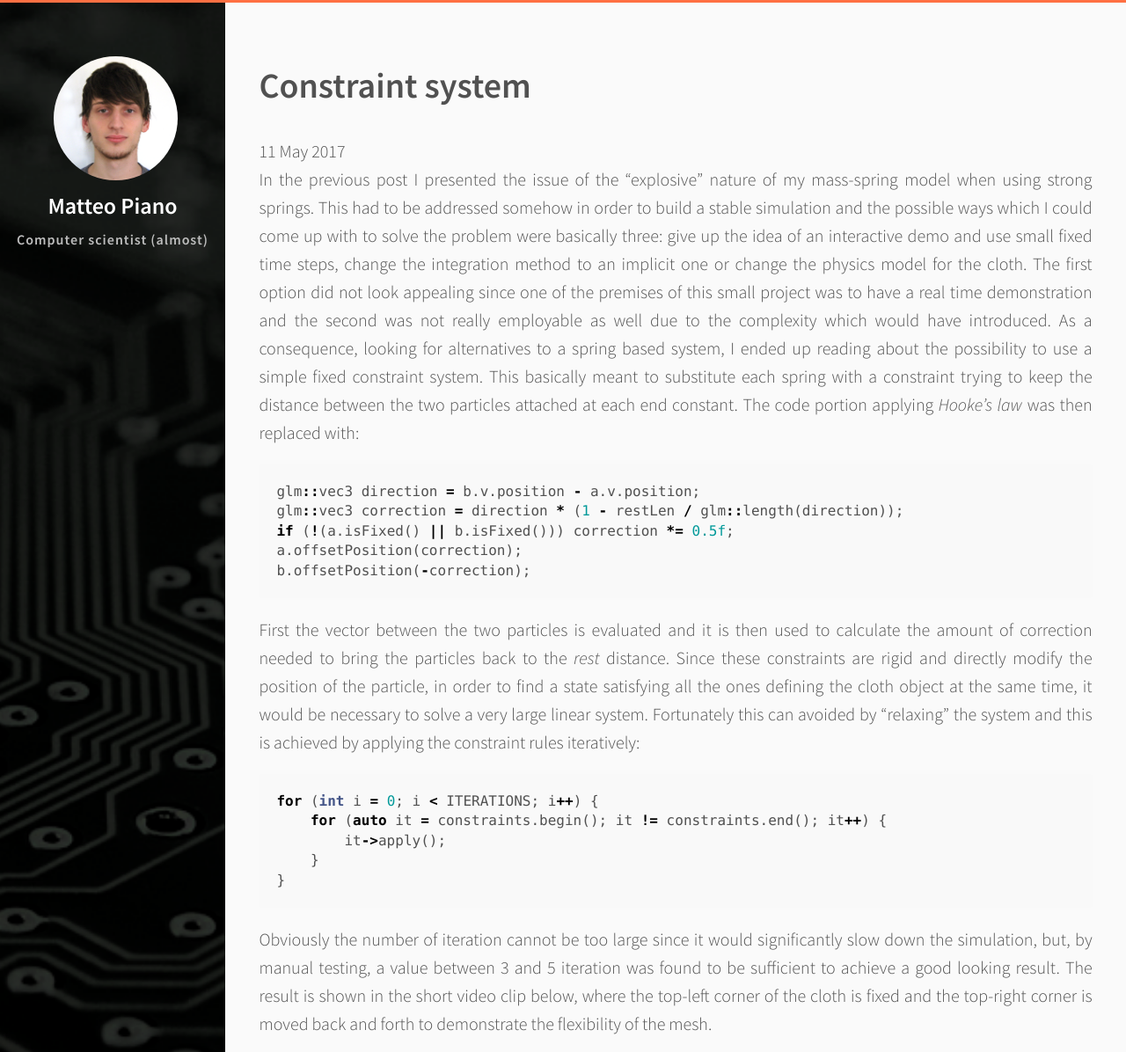
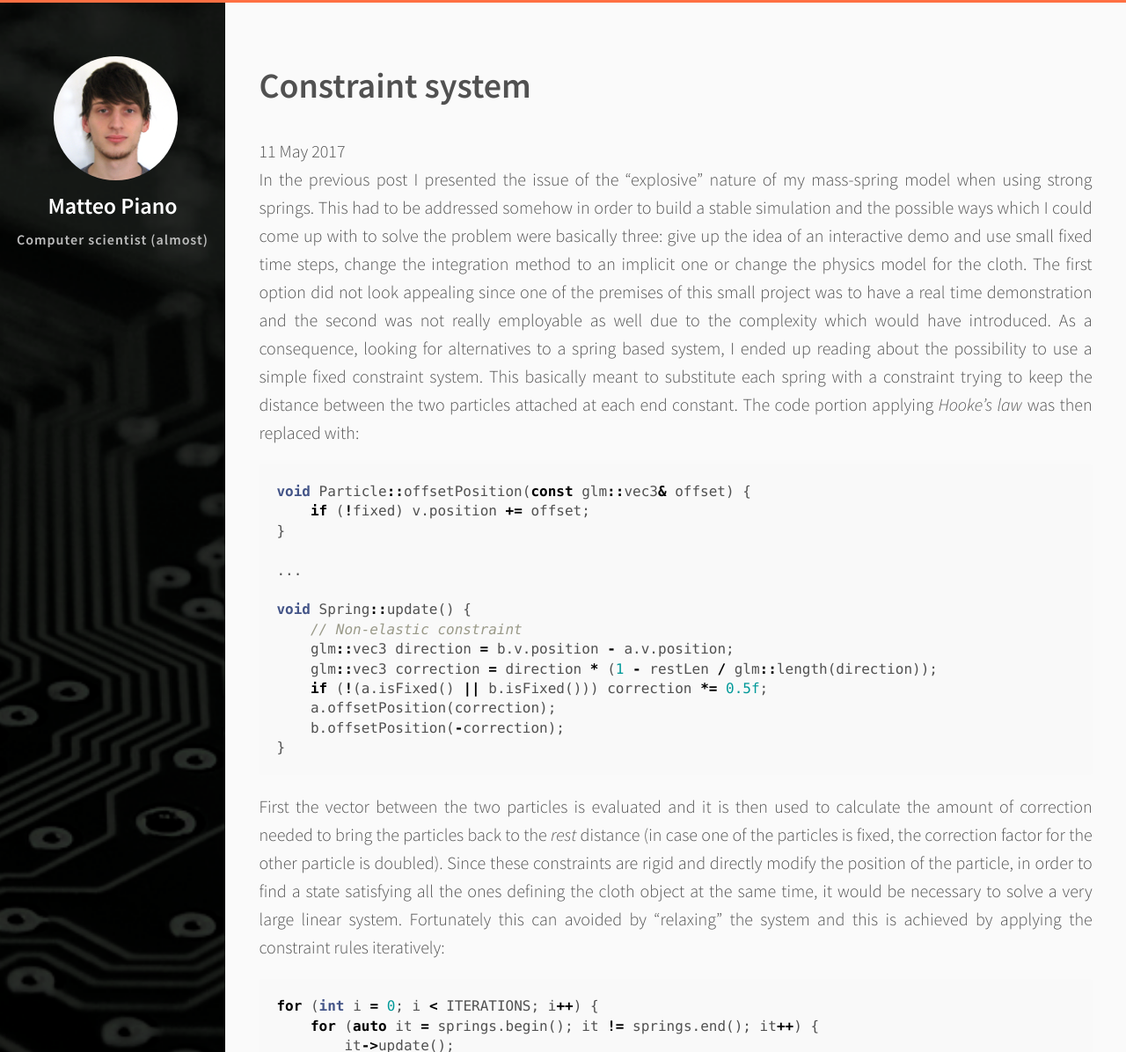
Before and after one commit to piax93/piax93.github.io, a Jekyll site: the page built from _posts/2017-05-11-dgi-constraints.md, in a window 1280 px wide, cut to the strip 0-1196 px from the top of the page. Shown: the whole strip at 88% size. Built offline with Jekyll 4.4.1, drawn with Linux system fonts in a browser that asks for light colours.

Commit message:
dgi constraints

````diff
--- a/_posts/2017-05-11-dgi-constraints.md
+++ b/_posts/2017-05-11-dgi-constraints.md
@@ -9,19 +9,28 @@ In the previous post I presented the issue of the "explosive" nature of my mass-
 As a consequence, looking for alternatives to a spring based system, I ended up reading about the possibility to use a simple fixed constraint system. This basically meant to substitute each spring with a constraint trying to keep the distance between the two particles attached at each end constant. The code portion applying _Hooke's law_ was then replaced with:
 
 ```c++
-glm::vec3 direction = b.v.position - a.v.position;
-glm::vec3 correction = direction * (1 - restLen / glm::length(direction));
-if (!(a.isFixed() || b.isFixed())) correction *= 0.5f;
-a.offsetPosition(correction);
-b.offsetPosition(-correction);
+void Particle::offsetPosition(const glm::vec3& offset) {
+    if (!fixed) v.position += offset;
+}
+
+...
+
+void Spring::update() {
+    // Non-elastic constraint
+    glm::vec3 direction = b.v.position - a.v.position;
+    glm::vec3 correction = direction * (1 - restLen / glm::length(direction));
+    if (!(a.isFixed() || b.isFixed())) correction *= 0.5f;
+    a.offsetPosition(correction);
+    b.offsetPosition(-correction);
+}
 ```
 
-First the vector between the two particles is evaluated and it is then used to calculate the amount of correction needed to bring the particles back to the _rest_ distance. Since these constraints are rigid and directly modify the position of the particle, in order to find a state satisfying all the ones defining the cloth object at the same time, it would be necessary to solve a very large linear system. Fortunately this can avoided by "relaxing" the system and this is achieved by applying the constraint rules iteratively:
+First the vector between the two particles is evaluated and it is then used to calculate the amount of correction needed to bring the particles back to the _rest_ distance (in case one of the particles is fixed, the correction factor for the other particle is doubled). Since these constraints are rigid and directly modify the position of the particle, in order to find a state satisfying all the ones defining the cloth object at the same time, it would be necessary to solve a very large linear system. Fortunately this can avoided by "relaxing" the system and this is achieved by applying the constraint rules iteratively:
 
 ```c++
 for (int i = 0; i < ITERATIONS; i++) {
-    for (auto it = constraints.begin(); it != constraints.end(); it++) {
-        it->apply();
+    for (auto it = springs.begin(); it != springs.end(); it++) {
+        it->update();
     }
 }
 ```
````
